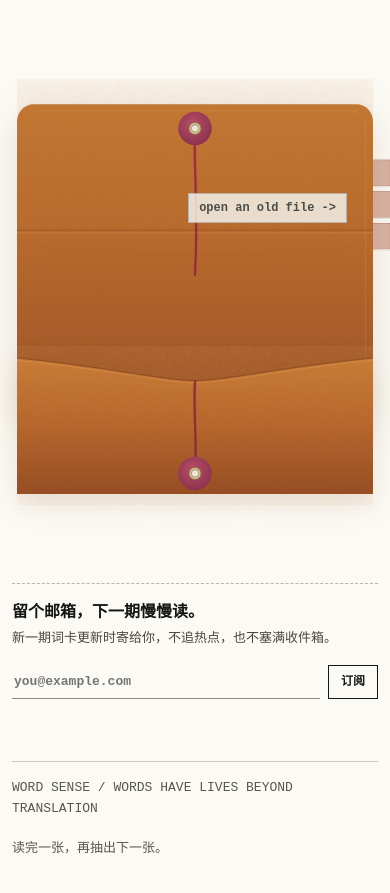
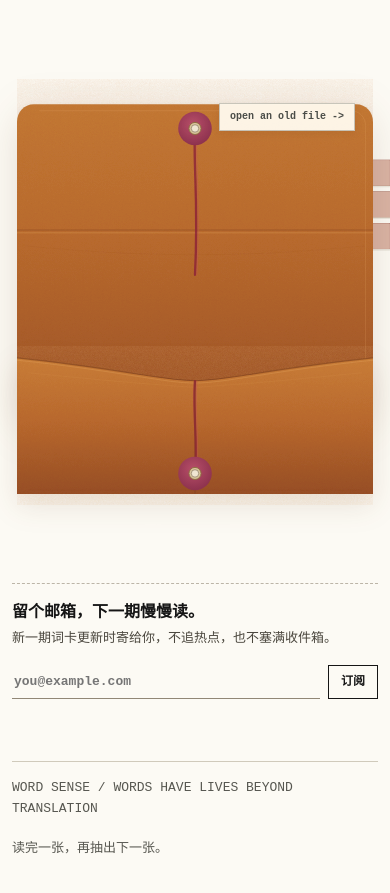
Before and after one commit to sarahlau0415/word-sense, a website: page index.html in a window 390 px wide. Shown: the part 5546-6439 px from the top of the page. Drawn offline with Linux system fonts and the light colour scheme.

Commit message:
Move archive prompt above word tabs

```diff
--- a/index.html
+++ b/index.html
@@ -816,14 +816,16 @@
 
     .archive-folder-label {
       position: absolute;
-      right: 26px;
-      top: 202px;
-      z-index: 35;
+      right: 34px;
+      top: 126px;
+      z-index: 70;
       padding: 8px 10px;
-      background: rgba(246, 246, 239, 0.82);
+      background: rgba(255, 249, 237, 0.96);
       border: 1px solid rgba(95, 96, 89, 0.34);
       color: #4b4d48;
       font: 700 12px/1 var(--mono);
+      white-space: nowrap;
+      box-shadow: 0 3px 8px rgba(72, 43, 19, 0.08);
     }
 
     @media (max-width: 760px) {
@@ -836,6 +838,12 @@
         width: calc(100% - 40px);
         transform: scale(0.66);
         transform-origin: center top;
+      }
+
+      .archive-folder-label {
+        top: 112px;
+        right: 18px;
+        font-size: 10px;
       }
 
       .archive-file-tab {
--- a/service-worker.js
+++ b/service-worker.js
@@ -1,4 +1,4 @@
-const CACHE_NAME = 'wordsense-v17-issue-identity';
+const CACHE_NAME = 'wordsense-v18-archive-label';
 const APP_SHELL = [
   '/',
   '/index.html',
```
